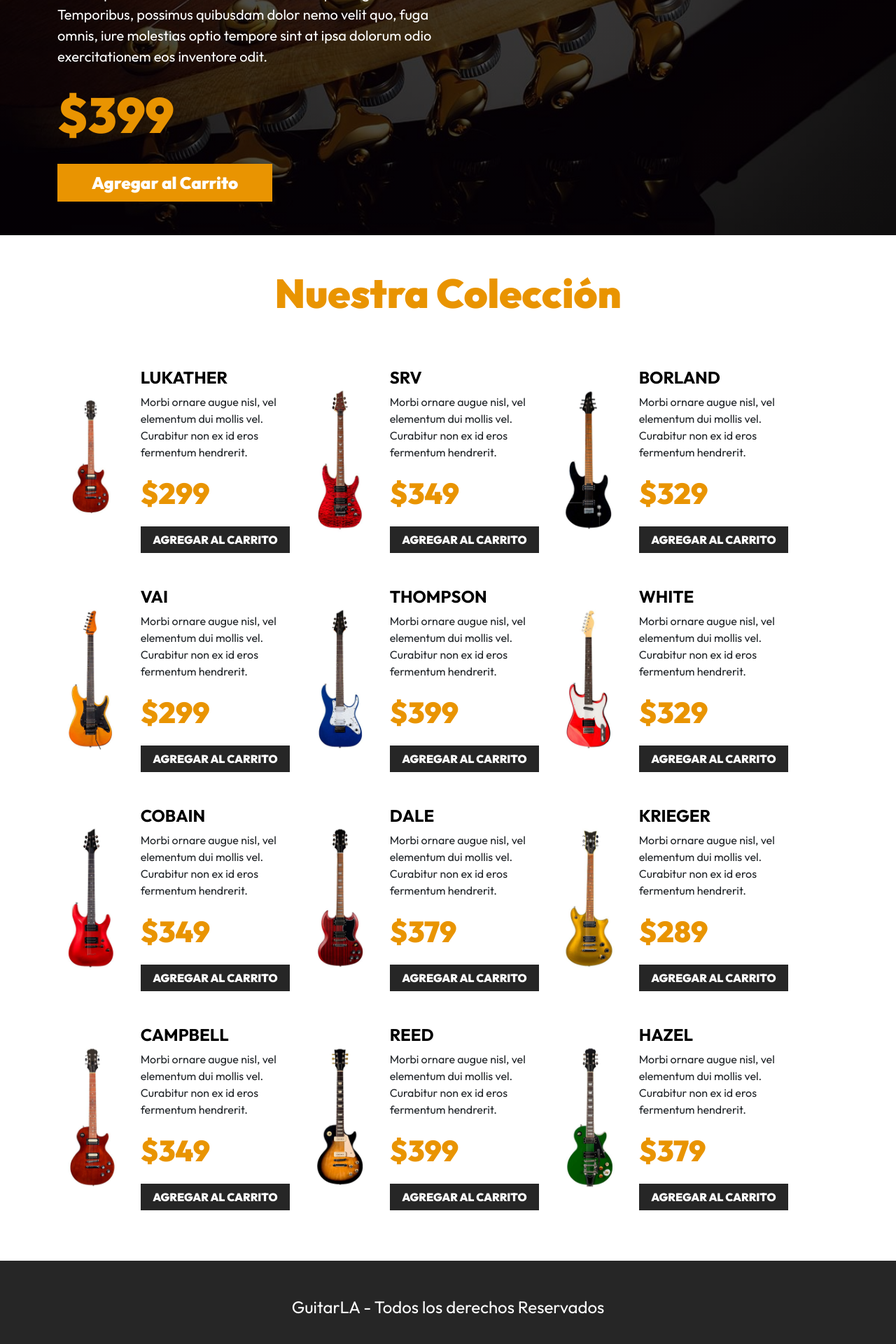
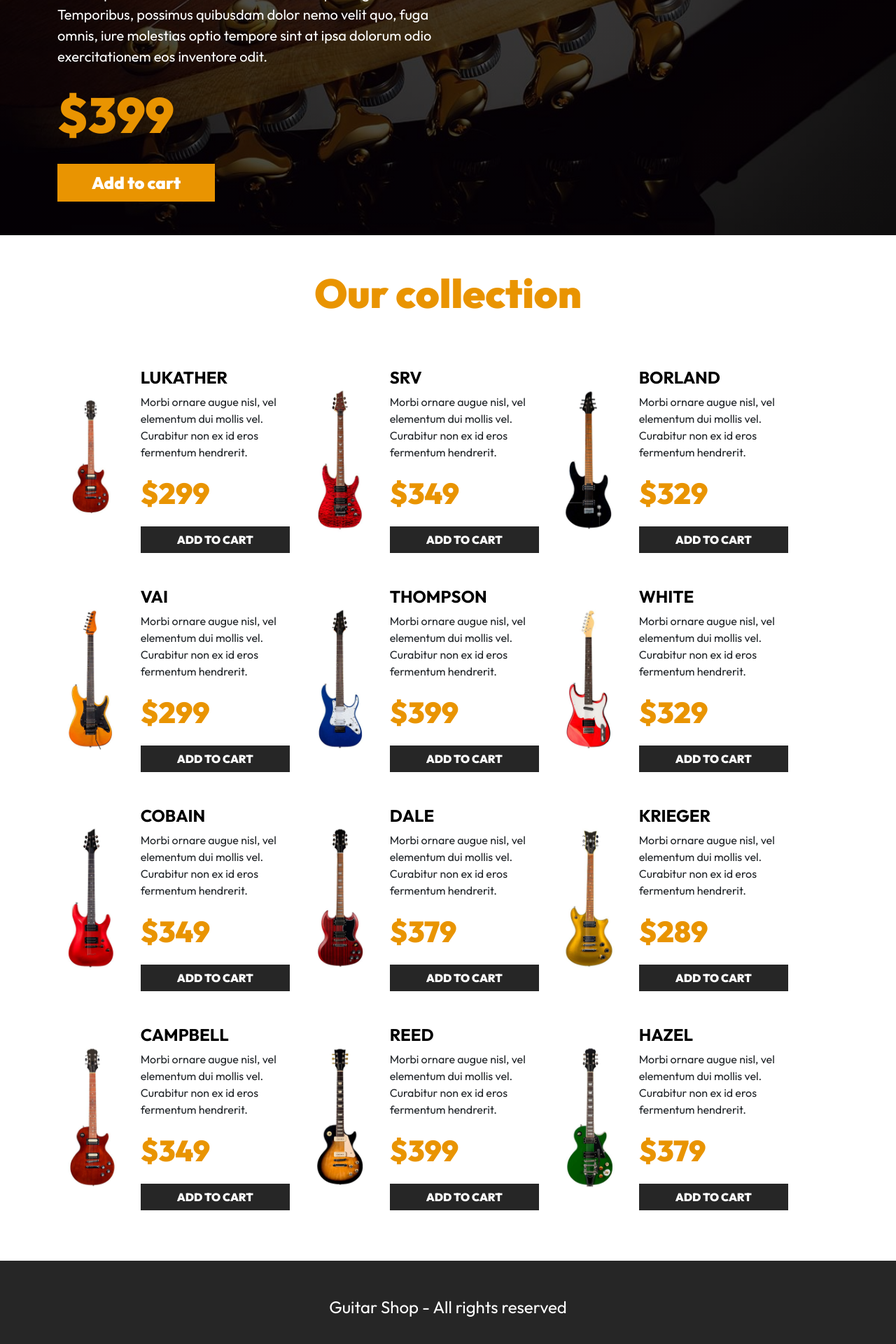
Before and after one commit to juaamol/guitar-shop-vue, a Vue app: page / in a window 1280 px wide. Shown: the part 378-2298 px from the top of the page at 70% size. Built offline with nearby package versions, Linux system fonts and the light colour scheme.

Commit message:
Translate to eng

```diff
--- a/src/App.vue
+++ b/src/App.vue
@@ -34,14 +34,14 @@
             />
 
             <div id="carrito" class="bg-white p-3">
-              <p class="text-center">El carrito esta vacio</p>
+              <p class="text-center">Cart is empty</p>
               <table class="w-100 table">
                 <thead>
                   <tr>
-                    <th>Imagen</th>
-                    <th>Nombre</th>
-                    <th>Precio</th>
-                    <th>Cantidad</th>
+                    <th>Image</th>
+                    <th>Name</th>
+                    <th>Price</th>
+                    <th>Quantity</th>
                     <th></th>
                   </tr>
                 </thead>
@@ -68,12 +68,8 @@
                 </tbody>
               </table>
 
-              <p class="text-end">
-                Total pagar: <span class="fw-bold">$899</span>
-              </p>
-              <button class="btn btn-dark w-100 mt-3 p-2">
-                Vaciar Carrito
-              </button>
+              <p class="text-end">Total: <span class="fw-bold">$899</span></p>
+              <button class="btn btn-dark w-100 mt-3 p-2">Empty cart</button>
             </div>
           </div>
         </nav>
@@ -94,7 +90,7 @@
             type="button"
             class="btn fs-4 bg-primary text-white py-2 px-5"
           >
-            Agregar al Carrito
+            Add to cart
           </button>
         </div>
       </div>
@@ -108,7 +104,7 @@
   </header>
 
   <main class="container-xl mt-5">
-    <h2 class="text-center">Nuestra Colección</h2>
+    <h2 class="text-center">Our collection</h2>
 
     <div class="row mt-5">
       <div
@@ -130,9 +126,7 @@
             {{ instrument.description }}
           </p>
           <p class="fw-black text-primary fs-3">${{ instrument.price }}</p>
-          <button type="button" class="btn btn-dark w-100">
-            Agregar al Carrito
-          </button>
+          <button type="button" class="btn btn-dark w-100">Add to cart</button>
         </div>
       </div>
     </div>
@@ -141,7 +135,7 @@
   <footer class="bg-dark mt-5 py-5">
     <div class="container-xl">
       <p class="text-white text-center fs-4 mt-4 m-md-0">
-        GuitarLA - Todos los derechos Reservados
+        Guitar Shop - All rights reserved
       </p>
     </div>
   </footer>
```
